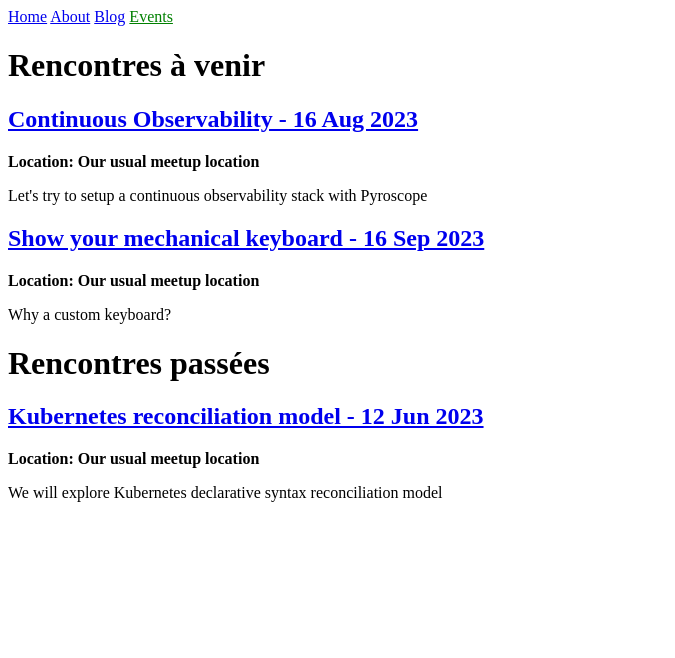
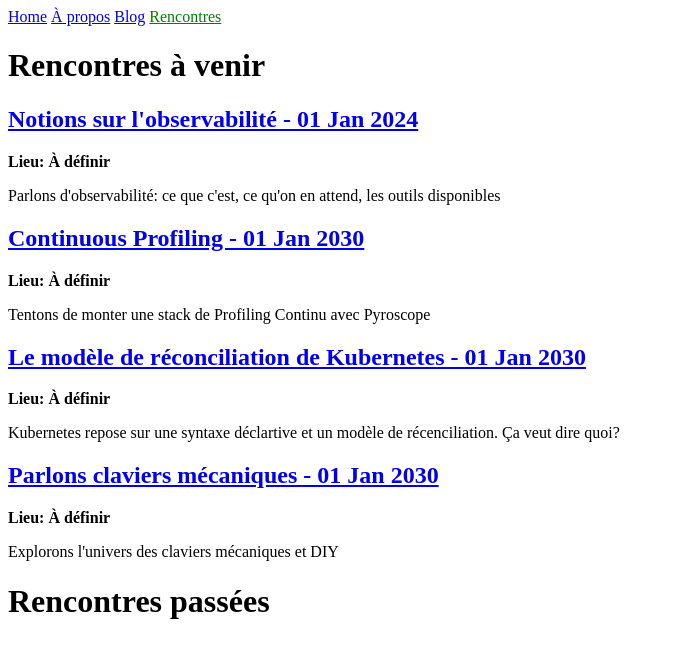
Before and after one commit to xyzops/xyzops.github.io, a Jekyll site: the page built from events.html, in a window 1280 px wide. Shown: the top 658 px of the page, without its empty margins (0-675 px from the left). Built offline with Jekyll 4.4.1, drawn with Linux system fonts in a browser that asks for light colours.

Commit message:
real data, all in French

```diff
--- a/_data/navigation.yml
+++ b/_data/navigation.yml
@@ -1,9 +1,9 @@
 ---
 - name: Home
   link: /
-- name: About
+- name: À propos
   link: /about.html
 - name: Blog
   link: /blog.html
-- name: Events
+- name: Rencontres
   link: /events.html
--- a/_events/20230612_kubernetes_reconciliation.md
+++ /dev/null
@@ -1,10 +0,0 @@
----
-layout: event
-title: "Kubernetes reconciliation model"
-start: 2023-06-12T19:00:00.00+01:00
-end: 2023-06-12T22:00:00.00+01:00
-location: "Our usual meetup location"
-summary: We will explore Kubernetes declarative syntax reconciliation model
----
-
-Our first event!
--- a/_events/20230816_continuous_observability.md
+++ /dev/null
@@ -1,10 +0,0 @@
----
-layout: event
-title: "Continuous Observability"
-start: 2023-08-16T19:00:00.00+01:00
-end: 2023-08-16T22:00:00.00+01:00
-location: "Our usual meetup location"
-summary: "Let's try to setup a continuous observability stack with Pyroscope"
----
-
-Another great event
--- a/_events/20230916_pybadge.md
+++ /dev/null
@@ -1,10 +0,0 @@
----
-layout: event
-title: "Show your mechanical keyboard"
-start: 2023-09-16T19:00:00.00+01:00
-end: 2023-09-16T22:00:00.00+01:00
-location: "Our usual meetup location"
-summary: "Why a custom keyboard?"
----
-
-Let's talk history, ergonomy, and other reasons for jumping into the custom keyboard's rabbit hole.
--- /dev/null
+++ b/_events/2024xxxx_observability.md
@@ -0,0 +1,10 @@
+---
+layout: event
+title: "Notions sur l'observabilité"
+start: 2024-01-01T19:00:00.00+01:00
+end: 2024-01-01T22:00:00.00+01:00
+location: "À définir"
+summary: "Parlons d'observabilité: ce que c'est, ce qu'on en attend, les outils disponibles"
+---
+
+Je souhaite expliquer quelques notions de base sur l'observabilité, suivi / accompagné d'une démo basée fortement sur les outils de chez Grafana Labs.
--- /dev/null
+++ b/_events/2030xxxx_continuous_profiling.md
@@ -0,0 +1,13 @@
+---
+layout: event
+title: "Continuous Profiling"
+start: 2030-01-01T19:00:00.00+01:00
+end: 2030-01-01T22:00:00.00+01:00
+location: "À définir"
+summary: "Tentons de monter une stack de Profiling Continu avec Pyroscope"
+---
+
+Qu'est-ce que le profiling continu?
+En quoi est-ce différent du tracing?
+
+Tentons de comprendre ça en testant Pyroscope, l'outil de profiling continu de Grafana. (si on y arrive 😅)
--- /dev/null
+++ b/_events/2030xxxx_kubernetes_reconciliation.md
@@ -0,0 +1,12 @@
+---
+layout: event
+title: "Le modèle de réconciliation de Kubernetes"
+start: 2030-01-01T19:00:00.00+01:00
+end: 2030-01-01T22:00:00.00+01:00
+location: "À définir"
+summary: Kubernetes repose sur une syntaxe déclartive et un modèle de récenciliation. Ça veut dire quoi?
+---
+
+[Disclaimer] - Ceci est une idée de sujet, qui n'a pas encore été programmé.
+
+De nos jours, nous sommes nombreux à utiliser Kubernetes au quotidien, mais comprenons-nous tous la magie de l'orchestrateur, la syntaxe déclarative des ressources kubernetes, le modèle de réconciliation des ressources, et pourquoi ça chamboule le monde des OPS?
--- /dev/null
+++ b/_events/2030xxxx_pybadge.md
@@ -0,0 +1,12 @@
+---
+layout: event
+title: "Parlons claviers mécaniques"
+start: 2030-01-01T19:00:00.00+01:00
+end: 2030-01-01T22:00:00.00+01:00
+location: "À définir"
+summary: "Explorons l'univers des claviers mécaniques et DIY"
+---
+
+Les claviers mécaniques reviennent à la mode! Et certains vont jusqu'à se fabriquer leur propre clavier.
+Je propose de vous expliquer pourquoi.
+Et apportez vos claviers et créations, pour se les comparer et discuter des expériences de chacun.
--- a/events.html
+++ b/events.html
@@ -7,7 +7,7 @@ title: XYZops home
 {% for myEvent in site.events %}
 {% if myEvent.start >= site.time %}
 <h2><a href="{{ myEvent.url }}">{{ myEvent.title }} - {{ myEvent.start | date_to_string }}</a></h2>
-<p><strong>Location: {{ myEvent.location }}</strong></p>
+<p><strong>Lieu: {{ myEvent.location }}</strong></p>
 <p>{{ myEvent.summary }}</p>
 {% endif %}
 {% endfor %}
@@ -17,7 +17,7 @@ title: XYZops home
 {% for myEvent in site.events %}
 {% if myEvent.start < site.time %}
 <h2><a href="{{ myEvent.url }}">{{ myEvent.title }} - {{ myEvent.start | date_to_string }}</a></h2>
-<p><strong>Location: {{ myEvent.location }}</strong></p>
+<p><strong>Lieu: {{ myEvent.location }}</strong></p>
 <p>{{ myEvent.summary }}</p>
 {% endif %}
 {% endfor %}
```
Also changed, not shown: about.html (+25 -1 lines), index.html (+7 -2 lines).
